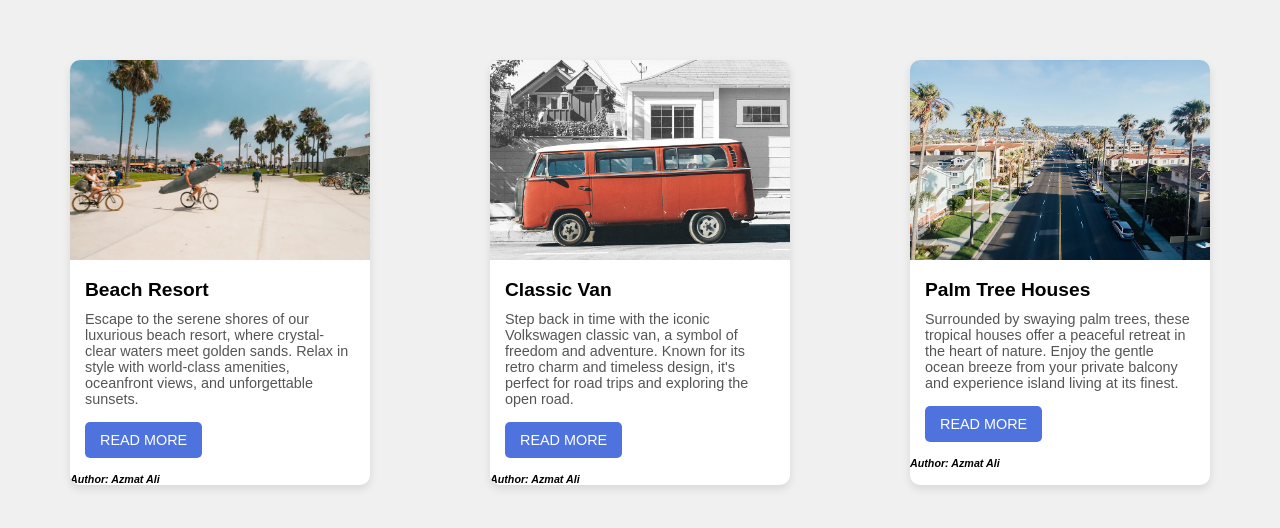
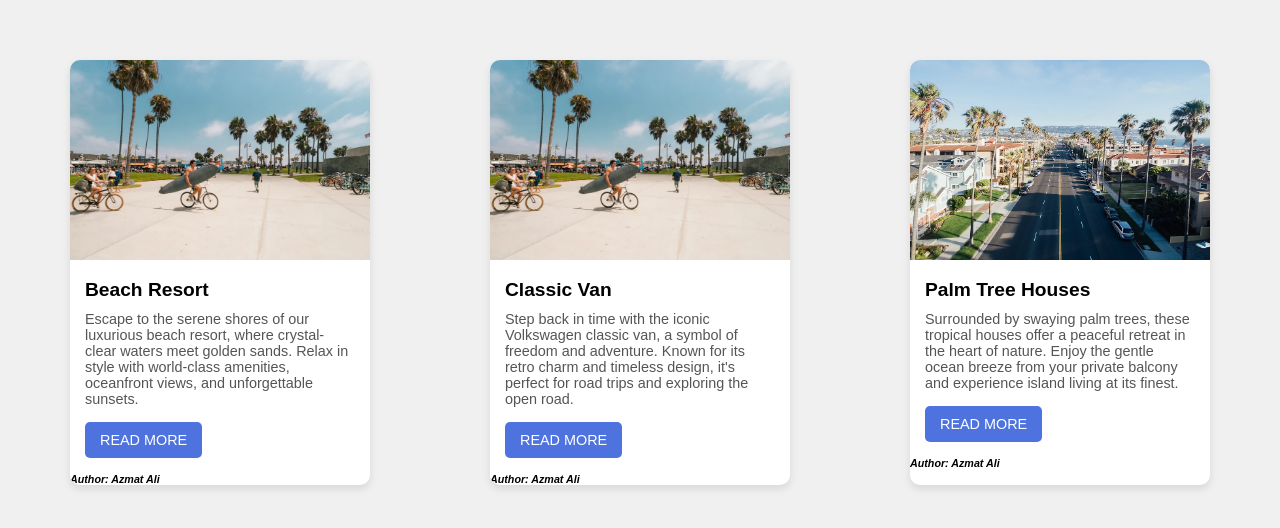
Before and after one commit to azmataliakbar/Chap13-HTML, a plain HTML site: page chap13.html in a window 1280 px wide. Shown: the part 118-646 px from the top of the page. Drawn offline with Linux system fonts and the light colour scheme.

Commit message:
corrected code

```diff
--- a/chap13.html
+++ b/chap13.html
@@ -100,7 +100,7 @@
 
     <div class="card-container">
         <div class="card">
-            <img src="tor1.png" alt="Image 1">
+            <img src="/tor1.png" alt="Image 1">
             <div class="card-body">
                 <h5>Beach Resort</h5>
                 <p>Escape to the serene shores of our luxurious beach resort, where crystal-clear waters meet golden sands. Relax in style with world-class amenities, oceanfront views, and unforgettable sunsets.</p>
@@ -110,7 +110,7 @@
         </div>
 
         <div class="card">
-            <img src="tor2.png" alt="Image 2">
+            <img src="/tor1.png" alt="Image 2">
             <div class="card-body">
                 <h5>Classic Van</h5>
                 <p>Step back in time with the iconic Volkswagen classic van, a symbol of freedom and adventure. Known for its retro charm and timeless design, it's perfect for road trips and exploring the open road.</p>
@@ -120,7 +120,7 @@
         </div>
 
         <div class="card">
-            <img src="tor3.png" alt="Image 3">
+            <img src="/tor3.png" alt="Image 3">
             <div class="card-body">
                 <h5>Palm Tree Houses</h5>
                 <p>Surrounded by swaying palm trees, these tropical houses offer a peaceful retreat in the heart of nature. Enjoy the gentle ocean breeze from your private balcony and experience island living at its finest.</p>
```
